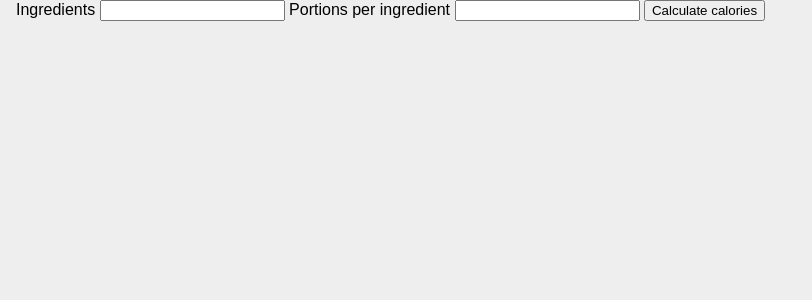
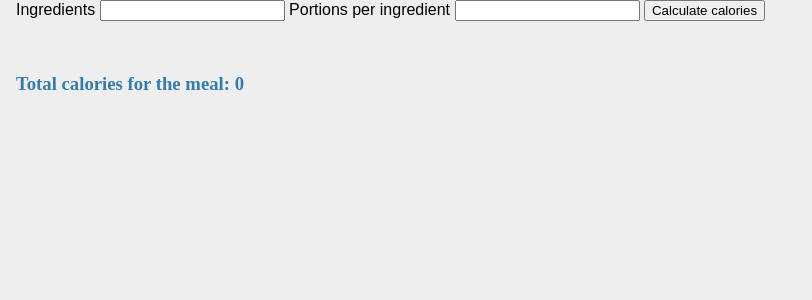
Before and after one commit to GavrilS/calorie_app, a Flask app: page /calculate in a window 1280 px wide. Shown: the part 54-354 px from the top of the page, without its empty margins (0-812 px from the left). Run offline with Flask 3, Linux system fonts and the light colour scheme.

Commit message:
Added 'Total calories for the emal' notification on the calory page

```diff
--- a/calorie_app/templates/calculator.html
+++ b/calorie_app/templates/calculator.html
@@ -8,4 +8,6 @@
         <input name="portions" id="portions">
         <input type="submit" value="Calculate calories">
     </form>
+    <br><br>
+    <p><h3>Total calories for the meal: {{ meal_calories }}</h3></p>
 {% endblock %}
```
